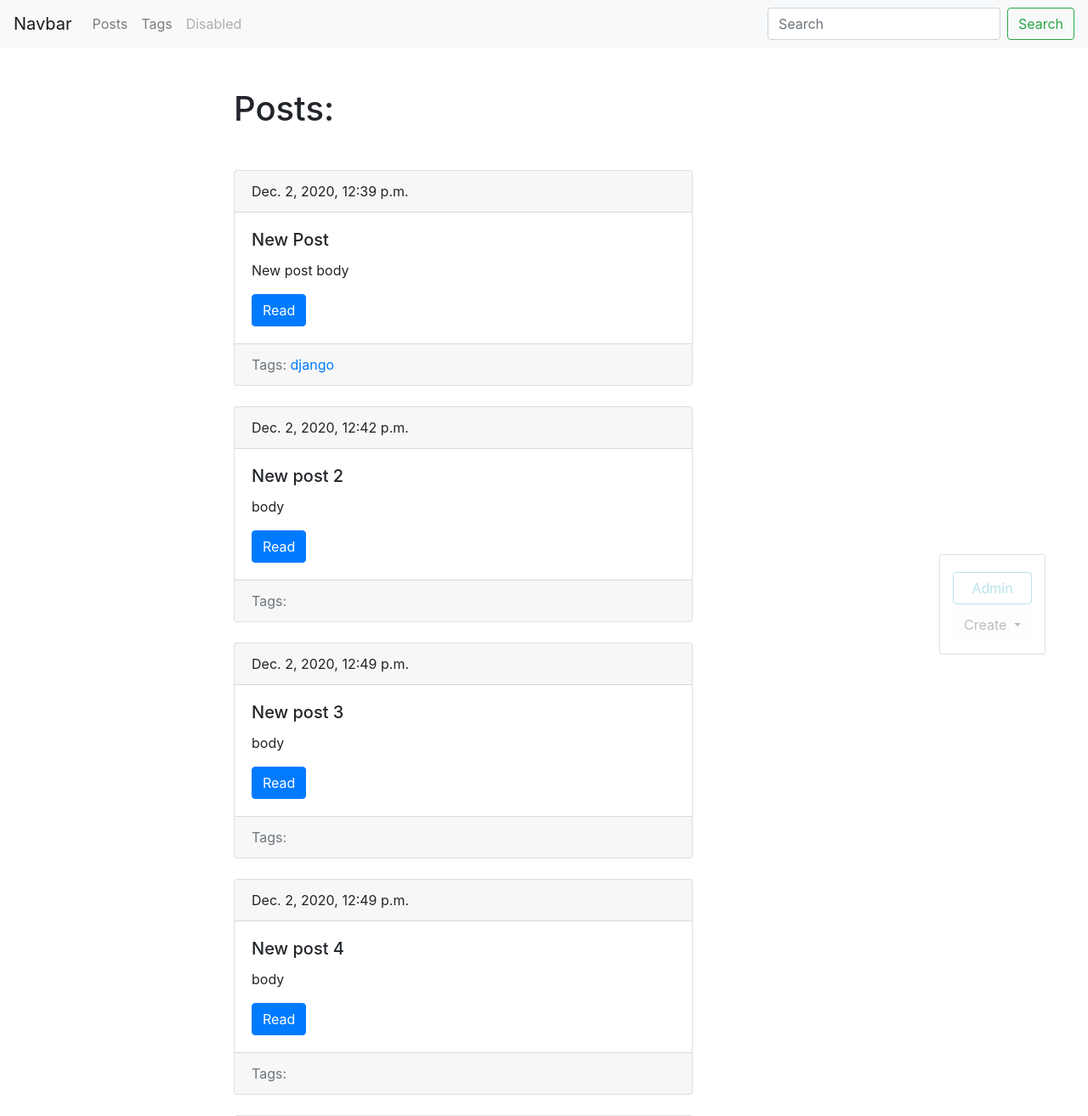
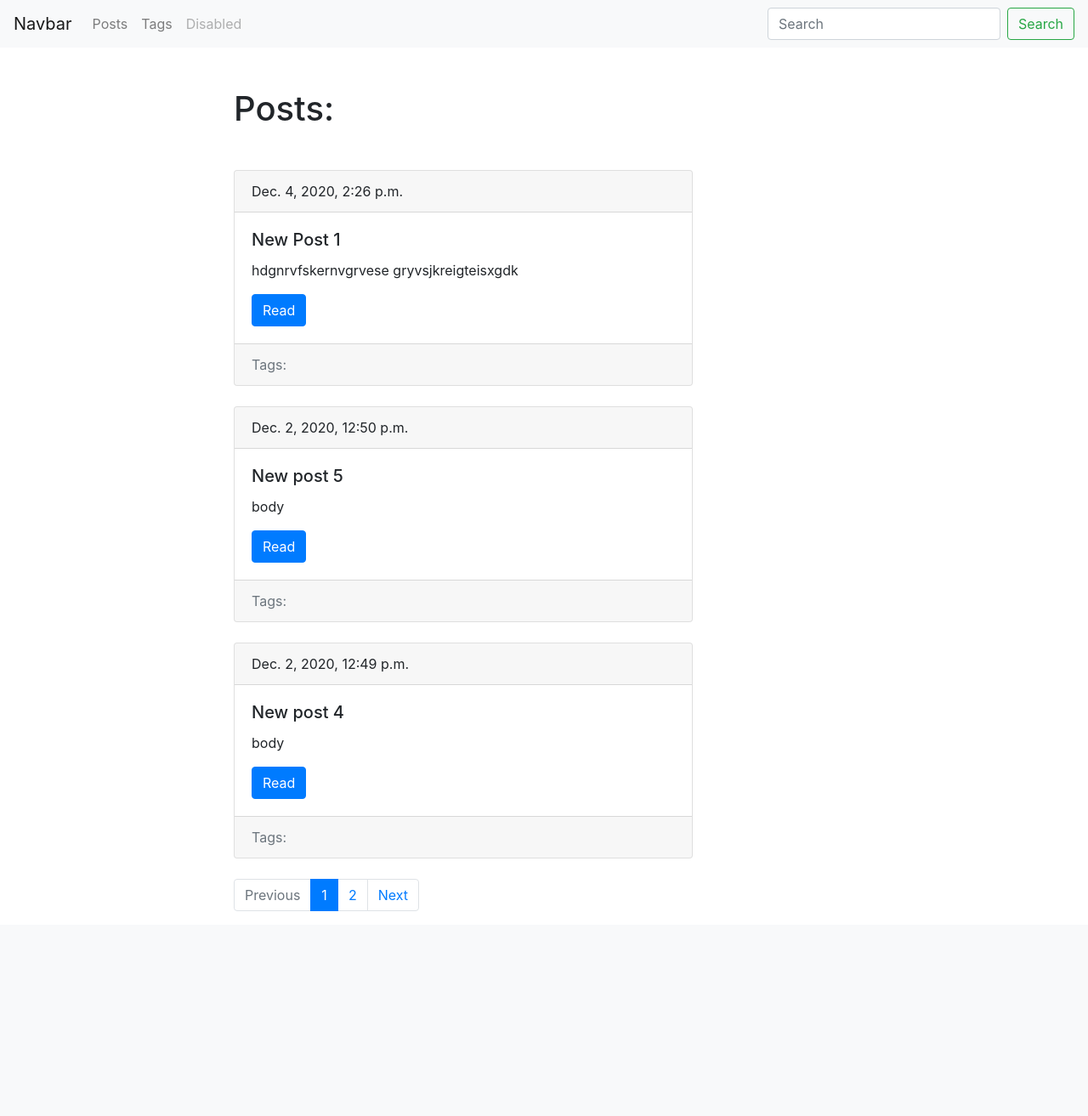
Before and after one commit to nerser/Blog, a Django app: page /blog/ in a window 1280 px wide. Shown: the top 1313 px of the page at 85% size. After the commit the page ends 1072 px from the top, so only its background shows below. Run offline with Django 3.2, Linux system fonts and the light colour scheme; data comes from the database, SQL or seed files in the repository; both versions use the stored data as it was after the commit.

Commit message:
Add pagination and searching features

```diff
--- a/blog/models.py
+++ b/blog/models.py
@@ -34,6 +34,9 @@ class Post(models.Model):
 	def __str__(self):
 		return self.title
 
+	class Meta:
+		ordering = ['-date_pub']
+
 
 class Tag(models.Model):
 	title = models.CharField(max_length=50)
@@ -50,3 +53,6 @@ class Tag(models.Model):
 
 	def __str__(self):
 		return self.title
+
+	class Meta:
+		ordering = ['title']
--- a/blog/templates/blog/index.html
+++ b/blog/templates/blog/index.html
@@ -6,7 +6,7 @@
 
   <h1 class="mb-5">Posts:</h1>
 
-  {% for post in posts %}
+  {% for post in page_object.object_list %}
     {% include 'blog/includes/post_card_template.html' %}
   {% endfor %}
 
--- a/blog/views.py
+++ b/blog/views.py
@@ -1,6 +1,9 @@
 from django.shortcuts import render, redirect
 from django.views.generic import View
 from django.urls import reverse
+from django.contrib.auth.mixins import LoginRequiredMixin
+from django.core.paginator import Paginator
+from django.db.models import Q
 
 from .models import Post, Tag
 from .utils import ObjectDetailMixin, ObjectCreate, ObjectUpdate, ObjectDelete
@@ -9,8 +12,38 @@ from .forms import TagForm, PostForm
 
 # Create your views here.
 def post_list(request):
-	posts = Post.objects.all()
-	return render(request, 'blog/index.html', context={'posts': posts})
+	search_query = request.GET.get('search', '')
+
+	if search_query:
+		posts = Post.objects.filter(Q(title__icontains=search_query) | Q(body__icontains=search_query))
+	else:
+		posts = Post.objects.all()
+
+	paginator = Paginator(posts, 3)
+
+	page_number = request.GET.get('page', 1)
+	page = paginator.get_page(page_number)
+
+	is_paginated = page.has_other_pages()
+
+	if page.has_previous():
+		prev_url = f'?page={page.previous_page_number()}'
+	else:
+		prev_url = ''
+
+	if page.has_next():
+		next_url = f'?page={page.next_page_number()}'
+	else:
+		next_url = ''
+
+	context = {
+		'page_object': page,
+		'is_paginated': is_paginated,
+		'prev_url': prev_url,
+		'next_url': next_url
+	}
+
+	return render(request, 'blog/index.html', context=context)
 
 
 class PostDetail(ObjectDetailMixin, View):
@@ -18,21 +51,24 @@ class PostDetail(ObjectDetailMixin, View):
 	template = 'blog/post_detail.html'
 
 
-class PostCreate(ObjectCreate, View):
+class PostCreate(LoginRequiredMixin, ObjectCreate, View):
 	form_model = PostForm
 	template = 'blog/post_create_form.html'
+	raise_exception = True
 
 
-class PostUpdate(ObjectUpdate, View):
+class PostUpdate(LoginRequiredMixin, ObjectUpdate, View):
 	form_model = PostForm
 	model = Post
 	template = 'blog/post_update_form.html'
+	raise_exception = True
 
 
-class PostDelete(ObjectDelete, View):
+class PostDelete(LoginRequiredMixin, ObjectDelete, View):
 	model = Post
 	template = 'blog/post_delete_form.html'
 	model_list_template = 'post_list'
+	raise_exception = True
 
 
 class TagDetail(ObjectDetailMixin, View):
@@ -40,21 +76,24 @@ class TagDetail(ObjectDetailMixin, View):
 	template = 'blog/tag_detail.html'
 
 
-class TagCreate(ObjectCreate, View):
+class TagCreate(LoginRequiredMixin, ObjectCreate, View):
 	form_model = TagForm
 	template = 'blog/tag_create.html'
+	raise_exception = True
 
 
-class TagUpdate(ObjectUpdate, View):
+class TagUpdate(LoginRequiredMixin, ObjectUpdate, View):
 	form_model = TagForm
 	model = Tag
 	template = 'blog/tag_update_form.html'
+	raise_exception = True
 
 
-class TagDelete(ObjectDelete, View):
+class TagDelete(LoginRequiredMixin, ObjectDelete, View):
 	model = Tag
 	template = 'blog/tag_delete_form.html'
 	model_list_template = 'tags_list_url'
+	raise_exception = True
 
 
 def tags_list(request):
--- a/myblog/urls.py
+++ b/myblog/urls.py
@@ -15,8 +15,11 @@ Including another URLconf
 """
 from django.contrib import admin
 from django.urls import path, include
+from .views import redirect_blog
+
 
 urlpatterns = [
+    path('', redirect_blog),
     path('admin/', admin.site.urls),
     path('blog/', include('blog.urls')),
 ]
--- /dev/null
+++ b/myblog/views.py
@@ -0,0 +1,5 @@
+from django.shortcuts import redirect
+
+
+def redirect_blog(request):
+    return redirect('post_list', permanent=True)
--- a/templates/base.html
+++ b/templates/base.html
@@ -1,5 +1,4 @@
 {% load static %}
-
 <!doctype html>
 <html lang="en">
   <head>
@@ -12,15 +11,11 @@
     <title>{% block title %} Blog Engine {% endblock %}</title>
   </head>
   <body>
-
     <nav class="navbar navbar-expand-lg navbar-light bg-light">
-
       <a class="navbar-brand" href="#">Navbar</a>
-
       <button class="navbar-toggler" type="button" data-toggle="collapse" data-target="#navbarTogglerDemo02" aria-controls="navbarTogglerDemo02" aria-expanded="false" aria-label="Toggle navigation">
       <span class="navbar-toggler-icon"></span>
       </button>
-
       <div class="collapse navbar-collapse" id="navbarTogglerDemo02">
         <ul class="navbar-nav mr-auto mt-2 mt-lg-0">
           <li class="nav-item">
@@ -33,12 +28,10 @@
             <a class="nav-link disabled" href="#" tabindex="-1" aria-disabled="true">Disabled</a>
           </li>
         </ul>
-
-        <form class="form-inline my-2 my-lg-0">
-          <input class="form-control mr-sm-2" type="search" placeholder="Search">
+        <form class="form-inline my-2 my-lg-0" action="{% url 'post_list' %}" method="get">
+          <input class="form-control mr-sm-2" type="search" placeholder="Search" name="search">
           <button class="btn btn-outline-success my-2 my-sm-0" type="submit">Search</button>
         </form>
-
       </div>
     </nav>
 
@@ -48,16 +41,39 @@
           {% block content %}
             There is no any content  for you
           {% endblock %}
+
+          {% if is_paginated %}
+            <nav aria-label="...">
+              <ul class="pagination">
+                <li class="page-item {% if not prev_url %}disabled{% endif %}">
+                <a class="page-link" href="{{ prev_url }}" tabindex="-1" aria-disabled="true">Previous</a>
+              </li>
+
+              {% for n in page_object.paginator.page_range %}
+                {% if page_object.number == n %}
+                  <li class="page-item active" aria-current="page">
+                    <a class="page-link" href="?page={{ n }}">{{ n }}<span class="sr-only">(current)</span></a>
+                  </li>
+                  {% elif n > page_object.number|add:-3 and n < page_object.number|add:3 %}
+                  <li class="page-item"><a class="page-link" href="?page={{ n }}">{{ n }}</a></li>
+                {% endif %}
+              {% endfor %}
+              <li class="page-item {% if not next_url %}disabled{% endif %}">
+              <a class="page-link" href="{{ next_url }}">Next</a>
+            </li>
+          </ul>
+        </nav>
+      {% endif %}
+
     </div>
   </div>
 </div>
-
+{% if request.user.is_authenticated and request.user.is_staff %}
   <div class="admin-panel align-items-center">
     <a class="btn btn-outline-info" href="/admin">Admin</a>
-
     {% block admin-panel %}
-
     {% endblock %}
+  {% endif %}
 </div>
 <!-- Optional JavaScript; choose one of the two! -->
 <!-- Option 1: jQuery and Bootstrap Bundle (includes Popper) -->
```
Also changed, not shown: db.sqlite3. Lines whose indentation alone changed are shown as unchanged.
